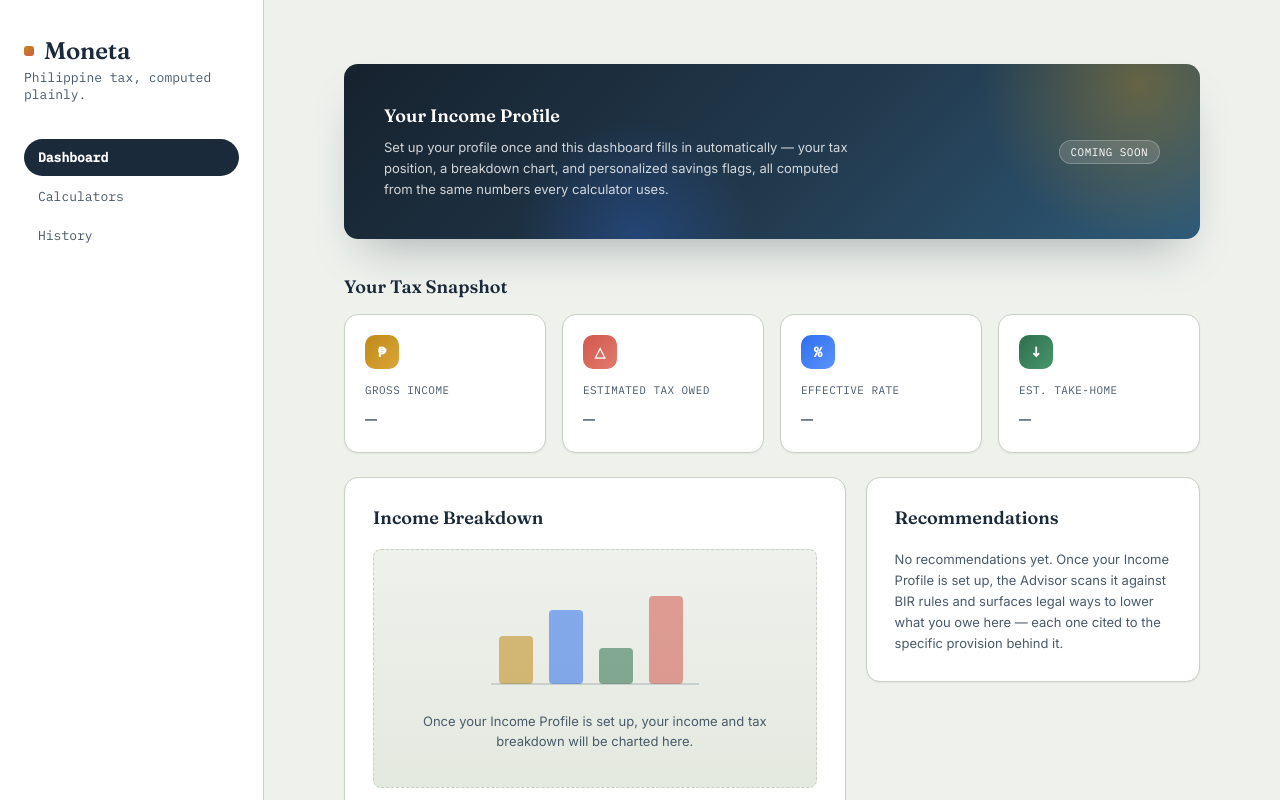
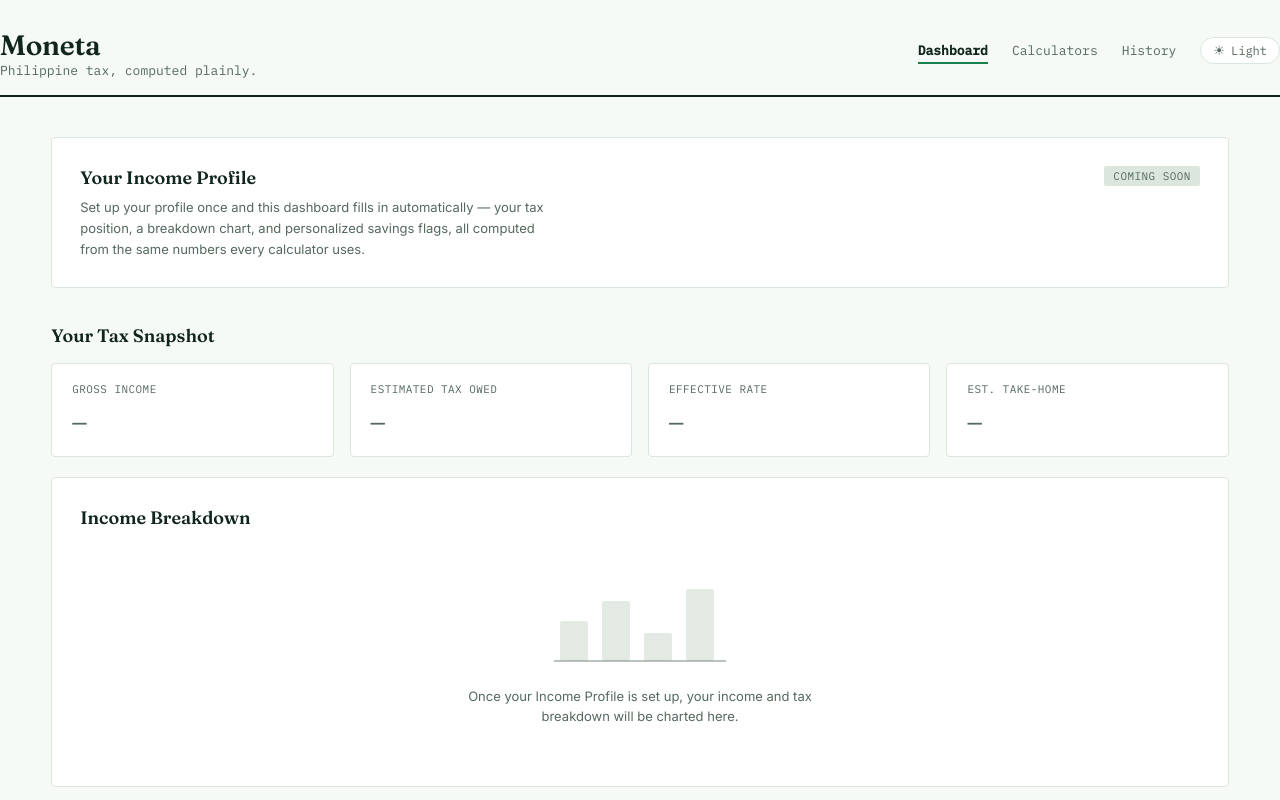
Before and after one commit to jerohalili/moneta, a Next.js app: page / in a window 1280 px wide. Shown: the top 800 px of the page. Built offline with nearby package versions, Linux system fonts and the light colour scheme.

Commit message:
feat: better UI

```diff
--- a/app/globals.css
+++ b/app/globals.css
@@ -1,34 +1,34 @@
 :root {
-  /* Palette: cool paper + deep ledger-ink navy, with a real multi-color
-     accent set (mustard / blue / green / coral) for a live dashboard feel
-     instead of a single muted tone. */
-  --paper: #EEF1EC;
+  /* Palette: clean paper + deep forest ink + a single vivid-green accent
+     for "money saved" moments. Ledger-minimalist, no navy, no mustard. */
+  --paper: #F5FAF6;
   --paper-raised: #FFFFFF;
-  --ink: #1B2A3A;
-  --ink-soft: #4A5A6A;
-  --rule: #C9D0C6;
+  --ink: #10251C;
+  --ink-soft: #55695E;
+  --rule: #DBE6DD;
+  --accent: #14804A;
+  --accent-strong: #0C5C34;
+  --accent-soft: #E1F3E7;
+  --good: #14804A;
 
-  --accent: #C08A17;    /* mustard — income / primary */
-  --accent-soft: #F3E6C8;
-  --accent-2: #2F6FED;  /* blue — rates / info */
-  --accent-2-soft: #DCE7FD;
-  --accent-4: #D1584B;  /* coral — tax owed / caution */
-  --accent-4-soft: #F7DEDB;
-  --good: #2F6F4E;      /* green — savings / take-home */
-  --good-soft: #DCEBE2;
+  color-scheme: light;
 
   /* --font-display / --font-mono / --font-body are supplied by next/font
      via the `variable` option in app/layout.js — do not redefine here. */
+}
 
-  --radius-sm: 8px;
-  --radius-md: 14px;
-  --radius-lg: 20px;
-  --shadow-sm: 0 1px 2px rgba(27, 42, 58, 0.06);
-  --shadow-md: 0 12px 28px -14px rgba(27, 42, 58, 0.22);
-  --shadow-lg: 0 24px 48px -20px rgba(27, 42, 58, 0.35);
-  --ease: cubic-bezier(0.2, 0.7, 0.3, 1);
-  --card-pad: 28px;
-  --sidebar-w: 264px;
+[data-theme='dark'] {
+  --paper: #0A130E;
+  --paper-raised: #101D15;
+  --ink: #E7F3EA;
+  --ink-soft: #94AB9C;
+  --rule: #23342A;
+  --accent: #34D399;
+  --accent-strong: #6EE7B4;
+  --accent-soft: #143826;
+  --good: #34D399;
+
+  color-scheme: dark;
 }
 
 * { box-sizing: border-box; }
@@ -41,54 +41,49 @@ body {
   color: var(--ink);
   font-family: var(--font-body);
   -webkit-font-smoothing: antialiased;
+  transition: background-color 0.15s ease, color 0.15s ease;
 }
 
-/* ---------- App shell: sidebar (desktop) / top bar (mobile) ---------- */
+.app-shell {
+  width: 100%;
+  margin: 0 auto;
+  padding: 0 0 96px;
+}
 
-.app-shell {
-  display: flex;
-  flex-direction: column;
-  max-width: 1440px;
+.container {
+  max-width: 1360px;
   margin: 0 auto;
+  padding: 0 clamp(20px, 4vw, 56px);
+}
+
+/* ---------- Masthead / nav ---------- */
+
+.masthead-bar {
+  border-bottom: 2px solid var(--ink);
+  margin-bottom: 40px;
 }
 
 .masthead {
   display: flex;
-  align-items: center;
+  align-items: baseline;
   justify-content: space-between;
   flex-wrap: wrap;
   gap: 16px;
-  background: var(--paper-raised);
-  border-bottom: 1px solid var(--rule);
-  padding: 18px 24px;
+  padding: 28px 0 16px;
 }
 
 .masthead h1 {
   font-family: var(--font-display);
-  font-size: 22px;
+  font-size: 28px;
   font-weight: 600;
   margin: 0;
   letter-spacing: -0.01em;
-  display: flex;
-  align-items: center;
-}
-
-.masthead h1::before {
-  content: '';
-  display: inline-block;
-  width: 10px;
-  height: 10px;
-  border-radius: 3px;
-  background: linear-gradient(135deg, var(--accent), var(--accent-4));
-  margin-right: 10px;
 }
 
 .masthead .tagline {
-  display: none;
   font-size: 13px;
   color: var(--ink-soft);
   font-family: var(--font-mono);
-  margin-top: 4px;
 }
 
 .brand {
@@ -98,23 +93,17 @@ body {
 
 .nav {
   display: flex;
-  align-items: center;
-  gap: 4px;
+  align-items: baseline;
+  gap: 24px;
   font-family: var(--font-mono);
   font-size: 13px;
-  background: var(--paper);
-  border: 1px solid var(--rule);
-  border-radius: 999px;
-  padding: 4px;
 }
 
 .nav-link {
   color: var(--ink-soft);
   text-decoration: none;
-  padding: 7px 14px;
-  border-radius: 999px;
-  transition: background-color 0.15s var(--ease), color 0.15s var(--ease);
-  white-space: nowrap;
+  padding-bottom: 3px;
+  border-bottom: 2px solid transparent;
 }
 
 .nav-link:hover {
@@ -122,74 +111,38 @@ body {
 }
 
 .nav-link.active {
-  color: white;
+  color: var(--ink);
   font-weight: 600;
-  background: var(--ink);
+  border-bottom-color: var(--accent);
 }
 
-.content-area {
-  padding: 28px 20px 72px;
+.theme-toggle {
+  display: inline-flex;
+  align-items: center;
+  gap: 6px;
+  font-family: var(--font-mono);
+  font-size: 12px;
+  color: var(--ink-soft);
+  background: var(--paper-raised);
+  border: 1px solid var(--rule);
+  border-radius: 999px;
+  padding: 6px 12px;
+  cursor: pointer;
+  line-height: 1;
 }
 
-/* Desktop: fixed sidebar + wide content area, instead of a centered
-   narrow column. This is the structural fix — a phone-width column
-   scaled up onto a big monitor is what was reading as "mobile". */
-@media (min-width: 960px) {
-  .app-shell {
-    flex-direction: row;
-    align-items: stretch;
-  }
-
-  .masthead {
-    flex-direction: column;
-    align-items: flex-start;
-    justify-content: flex-start;
-    width: var(--sidebar-w);
-    flex-shrink: 0;
-    border-bottom: none;
-    border-right: 1px solid var(--rule);
-    padding: 36px 24px;
-    gap: 36px;
-    position: sticky;
-    top: 0;
-    align-self: flex-start;
-    height: 100vh;
-  }
-
-  .masthead h1 {
-    font-size: 24px;
-  }
-
-  .masthead .tagline {
-    display: block;
-  }
-
-  .nav {
-    flex-direction: column;
-    align-items: stretch;
-    width: 100%;
-    background: none;
-    border: none;
-    padding: 0;
-    gap: 2px;
-  }
-
-  .nav-link {
-    text-align: left;
-    padding: 10px 14px;
-  }
-
-  .content-area {
-    flex: 1;
-    min-width: 0;
-    padding: 56px 56px 96px;
-  }
+.theme-toggle:hover {
+  color: var(--ink);
+  border-color: var(--accent);
 }
 
-@media (min-width: 1280px) {
-  .content-area {
-    padding: 64px 80px 96px;
-  }
+.theme-toggle:focus-visible {
+  outline: 2px solid var(--accent);
+  outline-offset: 2px;
+}
+
+.theme-toggle-icon {
+  font-size: 13px;
 }
 
 /* ---------- Cards & shared primitives ---------- */
@@ -197,11 +150,9 @@ body {
 .card {
   background: var(--paper-raised);
   border: 1px solid var(--rule);
-  border-radius: var(--radius-md);
-  box-shadow: var(--shadow-sm);
-  padding: var(--card-pad);
+  border-radius: 4px;
+  padding: 28px;
   margin-bottom: 20px;
-  transition: box-shadow 0.2s var(--ease);
 }
 
 .card h2 {
@@ -228,14 +179,13 @@ label {
   font-size: 16px;
   padding: 10px 12px;
   border: 1px solid var(--rule);
-  border-radius: var(--radius-sm);
+  border-radius: 3px;
   background: var(--paper);
   color: var(--ink);
-  transition: border-color 0.15s var(--ease);
 }
 
 .field input:focus-visible {
-  outline: 2px solid var(--accent-2);
+  outline: 2px solid var(--ink);
   outline-offset: 1px;
 }
 
@@ -259,10 +209,10 @@ label {
 
 .route.best {
   background: var(--accent-soft);
-  margin: 0 calc(-1 * var(--card-pad));
-  padding: 14px var(--card-pad);
+  margin: 0 -28px;
+  padding: 14px 28px;
   border-top: none;
-  border-radius: var(--radius-sm);
+  border-radius: 3px;
 }
 
 .route-name {
@@ -290,7 +240,7 @@ label {
   background: var(--good);
   color: white;
   padding: 2px 8px;
-  border-radius: 999px;
+  border-radius: 2px;
   margin-left: 8px;
 }
 
@@ -331,68 +281,17 @@ label {
 
 .roadmap .current { color: var(--ink); font-weight: 600; }
 
-/* ---------- Dashboard: hero banner ---------- */
+/* ---------- Dashboard ---------- */
 
 .profile-card {
-  position: relative;
-  overflow: hidden;
   display: flex;
   justify-content: space-between;
-  align-items: center;
-  gap: 24px;
+  align-items: flex-start;
+  gap: 20px;
   flex-wrap: wrap;
-  background: linear-gradient(135deg, #16222E 0%, #223A4E 55%, #2E5A78 100%);
-  border: none;
-  box-shadow: var(--shadow-lg);
-  padding: 40px;
 }
 
-.profile-card::before {
-  content: '';
-  position: absolute;
-  width: 320px;
-  height: 320px;
-  top: -140px;
-  right: -100px;
-  border-radius: 50%;
-  background: radial-gradient(circle, rgba(192, 138, 23, 0.4), transparent 70%);
-}
-
-.profile-card::after {
-  content: '';
-  position: absolute;
-  width: 240px;
-  height: 240px;
-  bottom: -120px;
-  left: 20%;
-  border-radius: 50%;
-  background: radial-gradient(circle, rgba(47, 111, 237, 0.28), transparent 70%);
-}
-
-.profile-card-text {
-  position: relative;
-  z-index: 1;
-}
-
-.profile-card-text h2 {
-  color: white;
-  margin-bottom: 10px;
-}
-
-.profile-card .empty-copy {
-  color: rgba(255, 255, 255, 0.8);
-}
-
-.profile-card .status-pill {
-  position: relative;
-  z-index: 1;
-}
-
-.profile-card .status-pill.soon {
-  background: rgba(255, 255, 255, 0.14);
-  color: white;
-  border: 1px solid rgba(255, 255, 255, 0.24);
-}
+.profile-card-text h2 { margin-bottom: 8px; }
 
 .empty-copy {
   font-size: 13px;
@@ -408,8 +307,8 @@ label {
   font-size: 11px;
   text-transform: uppercase;
   letter-spacing: 0.04em;
-  padding: 4px 11px;
-  border-radius: 999px;
+  padding: 3px 9px;
+  border-radius: 2px;
   white-space: nowrap;
 }
 
@@ -439,54 +338,33 @@ label {
   margin: 0;
 }
 
-/* ---------- Calculators grid ---------- */
-
 .calc-grid {
   display: grid;
-  grid-template-columns: repeat(auto-fill, minmax(240px, 1fr));
-  gap: 14px;
+  grid-template-columns: repeat(auto-fill, minmax(260px, 1fr));
+  gap: 16px;
 }
 
 .calc-tile-link {
   text-decoration: none;
   color: inherit;
   display: block;
-  border-radius: var(--radius-md);
 }
 
 .calc-tile {
   background: var(--paper-raised);
   border: 1px solid var(--rule);
-  border-top: 3px solid var(--accent);
-  border-radius: var(--radius-md);
-  box-shadow: var(--shadow-sm);
+  border-radius: 4px;
   padding: 18px 20px;
   height: 100%;
-  transition: border-color 0.2s var(--ease), box-shadow 0.2s var(--ease), transform 0.2s var(--ease);
-}
-
-.calc-grid > .calc-tile:nth-of-type(4n+2),
-.calc-grid > .calc-tile-link:nth-of-type(4n+2) .calc-tile {
-  border-top-color: var(--accent-2);
-}
-
-.calc-grid > .calc-tile:nth-of-type(4n+3),
-.calc-grid > .calc-tile-link:nth-of-type(4n+3) .calc-tile {
-  border-top-color: var(--good);
-}
-
-.calc-grid > .calc-tile:nth-of-type(4n+4),
-.calc-grid > .calc-tile-link:nth-of-type(4n+4) .calc-tile {
-  border-top-color: var(--accent-4);
+  transition: border-color 0.15s ease;
 }
 
 .calc-tile-link:hover .calc-tile {
-  box-shadow: var(--shadow-md);
-  transform: translateY(-2px);
+  border-color: var(--ink);
 }
 
 .calc-tile.is-soon {
-  opacity: 0.72;
+  opacity: 0.6;
 }
 
 .calc-tile-top {
@@ -512,7 +390,18 @@ label {
   line-height: 1.5;
 }
 
-/* ---------- Calculator / static pages ---------- */
+.dashboard-row {
+  display: grid;
+  grid-template-columns: 1.2fr 1fr;
+  gap: 20px;
+  margin-top: 36px;
+}
+
+@media (max-width: 900px) {
+  .dashboard-row { grid-template-columns: 1fr; }
+}
+
+/* ---------- Calculator pages ---------- */
 
 .page-heading {
   margin-bottom: 24px;
@@ -520,7 +409,7 @@ label {
 
 .page-title {
   font-family: var(--font-display);
-  font-size: 26px;
+  font-size: 24px;
   font-weight: 600;
   margin: 0 0 6px;
 }
@@ -535,49 +424,17 @@ label {
 
 .stat-grid {
   display: grid;
-  grid-template-columns: repeat(auto-fit, minmax(160px, 1fr));
+  grid-template-columns: repeat(auto-fit, minmax(200px, 1fr));
   gap: 16px;
-  margin-bottom: 24px;
-}
-
-@media (min-width: 720px) {
-  .stat-grid {
-    grid-template-columns: repeat(4, 1fr);
-  }
+  margin-bottom: 20px;
 }
 
 .stat-tile {
   background: var(--paper-raised);
   border: 1px solid var(--rule);
-  border-radius: var(--radius-md);
-  box-shadow: var(--shadow-sm);
-  padding: 20px;
-  transition: box-shadow 0.2s var(--ease), transform 0.2s var(--ease);
+  border-radius: 4px;
+  padding: 18px 20px;
 }
-
-.stat-tile:hover {
-  box-shadow: var(--shadow-md);
-  transform: translateY(-1px);
-}
-
-.stat-icon {
-  width: 34px;
-  height: 34px;
-  border-radius: 10px;
-  display: flex;
-  align-items: center;
-  justify-content: center;
-  color: white;
-  font-family: var(--font-mono);
-  font-weight: 600;
-  font-size: 14px;
-  margin-bottom: 14px;
-}
-
-.stat-icon.tone-accent { background: linear-gradient(135deg, var(--accent), #DBA53A); }
-.stat-icon.tone-info { background: linear-gradient(135deg, var(--accent-2), #5B93FF); }
-.stat-icon.tone-good { background: linear-gradient(135deg, var(--good), #48966B); }
-.stat-icon.tone-danger { background: linear-gradient(135deg, var(--accent-4), #E27A6E); }
 
 .stat-label {
   font-family: var(--font-mono);
@@ -585,12 +442,12 @@ label {
   text-transform: uppercase;
   letter-spacing: 0.04em;
   color: var(--ink-soft);
-  margin-bottom: 8px;
+  margin-bottom: 10px;
 }
 
 .stat-value {
   font-family: var(--font-mono);
-  font-size: 26px;
+  font-size: 24px;
   font-weight: 600;
   color: var(--ink);
 }
@@ -598,7 +455,6 @@ label {
 .stat-value.is-empty {
   color: var(--ink-soft);
   font-weight: 400;
-  font-size: 20px;
 }
 
 /* ---------- Dashboard: chart placeholder ---------- */
@@ -608,11 +464,12 @@ label {
   flex-direction: column;
   align-items: center;
   gap: 16px;
-  padding: 36px 20px;
+  padding: 32px 20px;
   text-align: center;
-  background: linear-gradient(180deg, var(--paper) 0%, #E4E9E0 100%);
-  border: 1px dashed var(--rule);
-  border-radius: var(--radius-sm);
+}
+
+.chart-placeholder svg {
+  opacity: 0.8;
 }
 
 .chart-placeholder p {
@@ -622,66 +479,3 @@ label {
   max-width: 44ch;
   line-height: 1.5;
 }
-
-/* ---------- Two-column dashboard sections (desktop) ---------- */
-
-.dashboard-row {
-  display: grid;
-  grid-template-columns: 1fr;
-  gap: 20px;
-}
-
-@media (min-width: 960px) {
-  .dashboard-row {
-    grid-template-columns: 3fr 2fr;
-    align-items: start;
-  }
-}
-
-/* ---------- Responsive tuning ---------- */
-
-@media (max-width: 640px) {
-  :root {
-    --card-pad: 20px;
-  }
-
-  .masthead {
-    padding: 14px 16px;
-  }
-
-  .content-area {
-    padding: 24px 16px 64px;
-  }
-
-  .nav {
-    width: 100%;
-    justify-content: space-between;
-  }
-
-  .nav-link {
-    flex: 1;
-    text-align: center;
-    padding: 8px 6px;
-  }
-
-  .card h2 {
-    font-size: 16px;
-    margin-bottom: 16px;
-  }
-
-  .page-title {
-    font-size: 21px;
-  }
-
-  .section-heading h2 {
-    font-size: 16px;
-  }
-
-  .profile-card {
-    padding: 28px 24px;
-  }
-
-  .calc-grid {
-    grid-template-columns: 1fr;
-  }
-}
--- a/app/layout.js
+++ b/app/layout.js
@@ -20,20 +20,33 @@ const inter = Inter({
 })
 
 export const metadata = {
-  title: 'Moneta',
+  title: 'Moneta — Philippine tax, computed plainly.',
   description:
     'Free Philippine tax calculators with a rule-based advisor that flags legal ways to lower what you owe.',
 }
 
+// Runs before paint so the saved theme applies immediately — without this,
+// a dark-mode visitor would see a flash of the light palette on every load.
+const themeInitScript = `
+  (function () {
+    try {
+      var stored = localStorage.getItem('moneta-theme');
+      var theme = stored || (window.matchMedia('(prefers-color-scheme: dark)').matches ? 'dark' : 'light');
+      document.documentElement.setAttribute('data-theme', theme);
+    } catch (e) {}
+  })();
+`
+
 export default function RootLayout({ children }) {
   return (
-    <html lang="en" className={`${fraunces.variable} ${plexMono.variable} ${inter.variable}`}>
-      <body>
+    <html lang="en" className={`${fraunces.variable} ${plexMono.variable} ${inter.variable}`} suppressHydrationWarning>
+      <head>
+        <script dangerouslySetInnerHTML={{ __html: themeInitScript }} />
+      </head>
+      <body suppressHydrationWarning>
         <div className="app-shell">
           <AppNav />
-          <div className="content-area">
-            <main>{children}</main>
-          </div>
+          <main className="container">{children}</main>
         </div>
       </body>
     </html>
--- a/app/page.js
+++ b/app/page.js
@@ -21,14 +21,13 @@ export default function Dashboard() {
           <h2>Your Tax Snapshot</h2>
         </div>
         <div className="stat-grid">
-          <StatTile label="Gross Income" value="—" tone="accent" />
-          <StatTile label="Estimated Tax Owed" value="—" tone="danger" />
-          <StatTile label="Effective Rate" value="—" tone="info" />
-          <StatTile label="Est. Take-Home" value="—" tone="good" />
+          <StatTile label="Gross Income" value="—" />
+          <StatTile label="Estimated Tax Owed" value="—" />
+          <StatTile label="Effective Rate" value="—" />
+          <StatTile label="Est. Take-Home" value="—" />
         </div>
       </section>
 
-      <div className="dashboard-row">
       <section className="card">
         <h2>Income Breakdown</h2>
         <ChartPlaceholder message="Once your Income Profile is set up, your income and tax breakdown will be charted here." />
@@ -42,7 +41,6 @@ export default function Dashboard() {
           it.
         </p>
       </section>
-      </div>
     </>
   )
 }
--- a/components/AppNav.js
+++ b/components/AppNav.js
@@ -2,6 +2,7 @@
 
 import Link from 'next/link'
 import { usePathname } from 'next/navigation'
+import ThemeToggle from './ThemeToggle'
 
 const LINKS = [
   { href: '/', label: 'Dashboard' },
@@ -13,7 +14,8 @@ export default function AppNav() {
   const pathname = usePathname()
 
   return (
-    <header className="masthead">
+    <div className="masthead-bar">
+      <header className="masthead container">
         <Link href="/" className="brand">
           <h1>Moneta</h1>
           <div className="tagline">Philippine tax, computed plainly.</div>
@@ -28,7 +30,9 @@ export default function AppNav() {
               {link.label}
             </Link>
           ))}
+          <ThemeToggle />
         </nav>
       </header>
+    </div>
   )
 }
--- a/components/ChartPlaceholder.js
+++ b/components/ChartPlaceholder.js
@@ -1,12 +1,12 @@
 export default function ChartPlaceholder({ message }) {
   return (
     <div className="chart-placeholder">
-      <svg width="220" height="110" viewBox="0 0 220 110" fill="none" xmlns="http://www.w3.org/2000/svg" aria-hidden="true">
-        <rect x="14" y="50" width="34" height="48" rx="4" fill="var(--accent)" opacity="0.55" />
-        <rect x="64" y="24" width="34" height="74" rx="4" fill="var(--accent-2)" opacity="0.55" />
-        <rect x="114" y="62" width="34" height="36" rx="4" fill="var(--good)" opacity="0.55" />
-        <rect x="164" y="10" width="34" height="88" rx="4" fill="var(--accent-4)" opacity="0.55" />
-        <line x1="6" y1="98" x2="214" y2="98" stroke="var(--ink-soft)" strokeWidth="1" opacity="0.4" />
+      <svg width="180" height="90" viewBox="0 0 180 90" fill="none" xmlns="http://www.w3.org/2000/svg" aria-hidden="true">
+        <rect x="10" y="40" width="28" height="40" rx="2" fill="var(--rule)" />
+        <rect x="52" y="20" width="28" height="60" rx="2" fill="var(--rule)" />
+        <rect x="94" y="52" width="28" height="28" rx="2" fill="var(--rule)" />
+        <rect x="136" y="8" width="28" height="72" rx="2" fill="var(--rule)" />
+        <line x1="4" y1="80" x2="176" y2="80" stroke="var(--ink-soft)" strokeWidth="1" />
       </svg>
       <p>{message}</p>
     </div>
--- a/components/StatTile.js
+++ b/components/StatTile.js
@@ -1,17 +1,7 @@
-const TONE_GLYPH = {
-  accent: '₱',
-  info: '%',
-  good: '↓',
-  danger: '△',
-}
-
-export default function StatTile({ label, value, tone = 'accent' }) {
+export default function StatTile({ label, value }) {
   const isEmpty = value == null || value === '—'
   return (
     <div className="stat-tile">
-      <div className={`stat-icon tone-${tone}`} aria-hidden="true">
-        {TONE_GLYPH[tone] ?? '₱'}
-      </div>
       <div className="stat-label">{label}</div>
       <div className={`stat-value ${isEmpty ? 'is-empty' : ''}`}>{value ?? '—'}</div>
     </div>
--- /dev/null
+++ b/components/ThemeToggle.js
@@ -0,0 +1,45 @@
+'use client'
+
+import { useEffect, useState } from 'react'
+
+// Starts as null (unknown) so server and client render the same empty button
+// first. Right after mount, this reads the theme the inline script in
+// layout.js already applied to <html>, so the label flips to the real value
+// with no visible flash. This one-time DOM read is exactly the documented
+// exception for effects: syncing React state with an external system
+// (the DOM attribute an outside script set) rather than deriving state that
+// could just be computed during render.
+export default function ThemeToggle() {
+  const [theme, setTheme] = useState(null)
+
+  useEffect(() => {
+    // eslint-disable-next-line react-hooks/set-state-in-effect -- one-time read of DOM state set by an external script, not a render-derivable value
+    setTheme(document.documentElement.getAttribute('data-theme') || 'light')
+  }, [])
+
+  function toggle() {
+    const next = theme === 'dark' ? 'light' : 'dark'
+    document.documentElement.setAttribute('data-theme', next)
+    try {
+      localStorage.setItem('moneta-theme', next)
+    } catch (e) {
+      // Private-browsing / storage-disabled: theme just won't persist across visits.
+    }
+    setTheme(next)
+  }
+
+  // Avoid rendering a possibly-wrong icon before we've read the real theme.
+  if (theme === null) return <button className="theme-toggle" aria-label="Toggle theme" />
+
+  return (
+    <button
+      type="button"
+      className="theme-toggle"
+      onClick={toggle}
+      aria-label={theme === 'dark' ? 'Switch to light mode' : 'Switch to dark mode'}
+    >
+      <span className="theme-toggle-icon" aria-hidden="true">{theme === 'dark' ? '☾' : '☀'}</span>
+      {theme === 'dark' ? 'Dark' : 'Light'}
+    </button>
+  )
+}
```
Also changed, not shown: 1 other file (tests, documents, lock files or other folders). Lines whose indentation alone changed are shown as unchanged.
